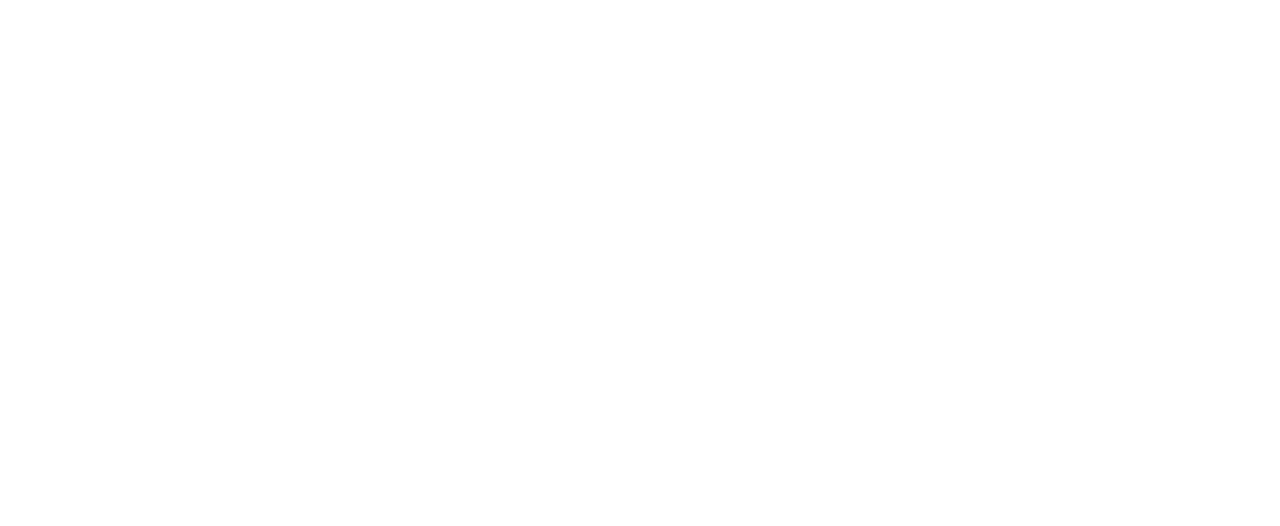
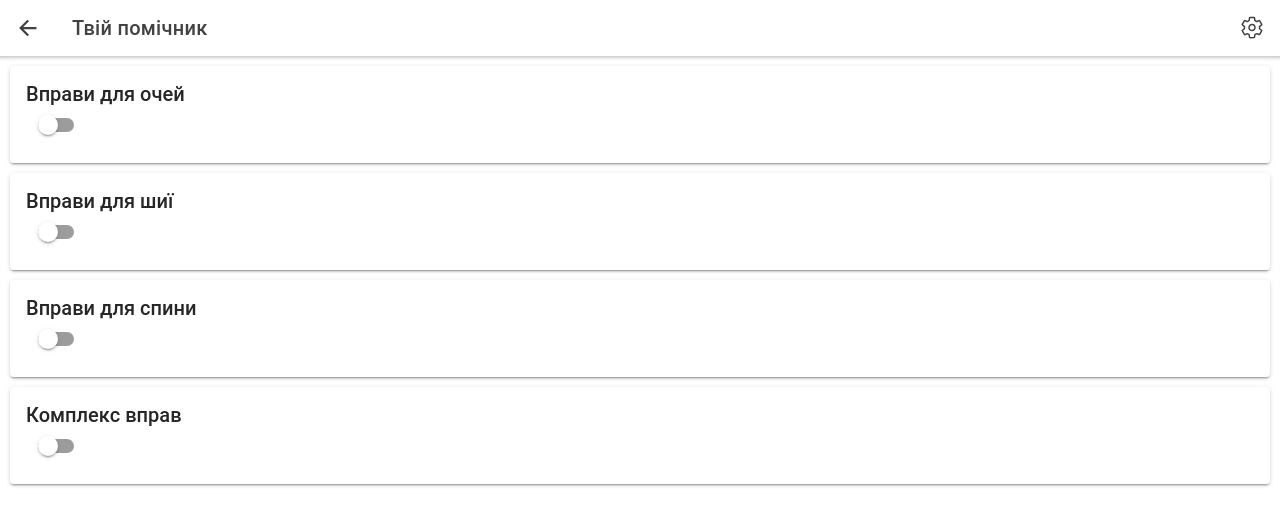
Before and after one commit to SolyaHetman/Mobile-App, a React (Create React App) app: page /home/startTraining/settings in a window 1280 px wide. Shown: the top 526 px of the page. Built offline with nearby package versions, Linux system fonts and the light colour scheme.

Commit message:
add some pages

```diff
--- a/src/App.tsx
+++ b/src/App.tsx
@@ -2,6 +2,8 @@
 import { IonApp, IonRouterOutlet } from '@ionic/react';
 import { IonReactRouter } from '@ionic/react-router';
 import Home from './pages/Home';
+import StartTrainingPage from './pages/Training/StartTrainingPage';
+import SettingTrainingPage from './pages/Training/SettingTrainigPage';
 
 /* Core CSS required for Ionic components to work properly */
 import '@ionic/react/css/core.css';
@@ -32,6 +34,12 @@
         <Route exact path="/">
           <Redirect to="/home" />
         </Route>
+        <Route exact path="/home/startTraining">
+          <StartTrainingPage />
+        </Route>
+        <Route exact path="/home/startTraining/settings">
+          <SettingTrainingPage />
+        </Route>
       </IonRouterOutlet>
     </IonReactRouter>
   </IonApp>
--- /dev/null
+++ b/src/components/MainMenu.tsx
@@ -0,0 +1,24 @@
+import React from 'react';
+import {  IonCard, IonCardHeader, IonCardTitle } from '@ionic/react';
+
+const MainMenu: React.FC = () => (
+  <>
+       <IonCard>
+        <IonCardHeader>
+          <IonCardTitle>Список справ</IonCardTitle>
+        </IonCardHeader>
+      </IonCard>
+      <IonCard>
+        <IonCardHeader>
+          <IonCardTitle>Додати нагадування</IonCardTitle>
+        </IonCardHeader>
+      </IonCard>
+      <IonCard routerLink='/home/startTraining'>
+        <IonCardHeader>
+          <IonCardTitle>Розпочати тренування</IonCardTitle>
+        </IonCardHeader>
+      </IonCard>
+  </>
+);
+
+export default MainMenu;
--- /dev/null
+++ b/src/components/SettingTraining.tsx
@@ -0,0 +1,33 @@
+import React from 'react';
+import {  IonCard, IonCardHeader, IonCardTitle, IonToggle  } from '@ionic/react';
+
+const SettingTraining : React.FC = () => (
+  <>
+    <IonCard>
+      <IonCardHeader>
+        <IonCardTitle>Вправи для очей</IonCardTitle>
+        <IonToggle color="danger"/>
+      </IonCardHeader>
+    </IonCard>
+    <IonCard>
+      <IonCardHeader>
+        <IonCardTitle>Вправи для шиї</IonCardTitle>
+        <IonToggle color="danger"/>
+      </IonCardHeader>
+    </IonCard>
+    <IonCard>
+      <IonCardHeader>
+        <IonCardTitle>Вправи для спини</IonCardTitle>
+        <IonToggle color="danger"/>
+      </IonCardHeader>
+    </IonCard>
+    <IonCard>
+      <IonCardHeader>
+        <IonCardTitle>Комплекс вправ</IonCardTitle>
+        <IonToggle color="danger"/>
+      </IonCardHeader>
+    </IonCard>
+  </>
+);
+
+export default SettingTraining;
--- /dev/null
+++ b/src/components/StartTraingMenu.tsx
@@ -0,0 +1,33 @@
+import React from 'react';
+import {  IonCard, IonCardHeader, IonCardTitle, IonToggle  } from '@ionic/react';
+
+const StartTrainingMenu : React.FC = () => (
+  <>
+    <IonCard>
+      <IonCardHeader>
+        <IonCardTitle>Вправи для очей</IonCardTitle>
+        <IonToggle color="danger"/>
+      </IonCardHeader>
+    </IonCard>
+    <IonCard>
+      <IonCardHeader>
+        <IonCardTitle>Вправи для шиї</IonCardTitle>
+        <IonToggle color="danger"/>
+      </IonCardHeader>
+    </IonCard>
+    <IonCard>
+      <IonCardHeader>
+        <IonCardTitle>Вправи для спини</IonCardTitle>
+        <IonToggle color="danger"/>
+      </IonCardHeader>
+    </IonCard>
+    <IonCard>
+      <IonCardHeader>
+        <IonCardTitle>Комплекс вправ</IonCardTitle>
+        <IonToggle color="danger"/>
+      </IonCardHeader>
+    </IonCard>
+  </>
+);
+
+export default StartTrainingMenu;
--- a/src/components/shared/header/Header.tsx
+++ b/src/components/shared/header/Header.tsx
@@ -1,5 +1,6 @@
 import React, { FC } from 'react'
-import {  IonTitle, IonToolbar } from '@ionic/react';
+import { IonTitle, IonToolbar, IonButtons, IonBackButton, IonIcon, IonButton } from '@ionic/react';
+import { settingsOutline } from 'ionicons/icons';
 
 type Props = {
     title: string
@@ -9,10 +10,18 @@
     return (
         <>
             <IonToolbar>
-                <IonTitle>Title Only</IonTitle>
+                <IonButtons slot="start">
+                     <IonBackButton defaultHref="/"/>
+                </IonButtons>
+                <IonTitle>Твій помічник</IonTitle>
+                <IonButtons slot="end">
+                    <IonButton routerLink="/home/startTraining/settings">
+                        <IonIcon slot="icon-only" icon={settingsOutline}/>
+                    </IonButton>
+                </IonButtons>
             </IonToolbar>
         </>
     )
 }
 
-export default Header
+export default Header;
--- a/src/pages/Home.tsx
+++ b/src/pages/Home.tsx
@@ -1,15 +1,15 @@
 import React from 'react';
 import { IonContent, IonPage } from '@ionic/react';
-import ExploreContainer from '../components/ExploreContainer';
 import './Home.css';
 import Header from '../components/shared/header/Header';
+import MainMenu  from '../components/MainMenu';
 
 const Home: React.FC = () => {
   return (
     <IonPage>
       <IonContent fullscreen>
-        <Header title="Test title"/>
-        <ExploreContainer />
+        <Header title="My title"/>
+        <MainMenu />
       </IonContent>
     </IonPage>
   );
--- /dev/null
+++ b/src/pages/Training/SettingTrainigPage.tsx
@@ -0,0 +1,19 @@
+import React from 'react';
+import { IonContent, IonPage, IonHeader } from '@ionic/react';
+import Header from '../../components/shared/header/Header';
+import SettingTraining  from '../../components/SettingTraining';
+
+const SettingTrainingPage: React.FC = () => {
+  return (
+    <IonPage>
+      <IonHeader>
+          <Header title="My title"/>
+      </IonHeader>
+      <IonContent fullscreen>
+        <SettingTraining />
+      </IonContent>
+    </IonPage>
+  );
+};
+
+export default SettingTrainingPage;
--- /dev/null
+++ b/src/pages/Training/StartTrainingPage.tsx
@@ -0,0 +1,19 @@
+import React from 'react';
+import { IonContent, IonPage, IonHeader } from '@ionic/react';
+import Header from '../../components/shared/header/Header';
+import StartTrainingMenu  from '../../components/StartTraingMenu';
+
+const StartTrainingPage: React.FC = () => {
+  return (
+    <IonPage>
+      <IonHeader>
+          <Header title="My title"/>
+      </IonHeader>
+      <IonContent fullscreen>
+        <StartTrainingMenu />
+      </IonContent>
+    </IonPage>
+  );
+};
+
+export default StartTrainingPage;
```
